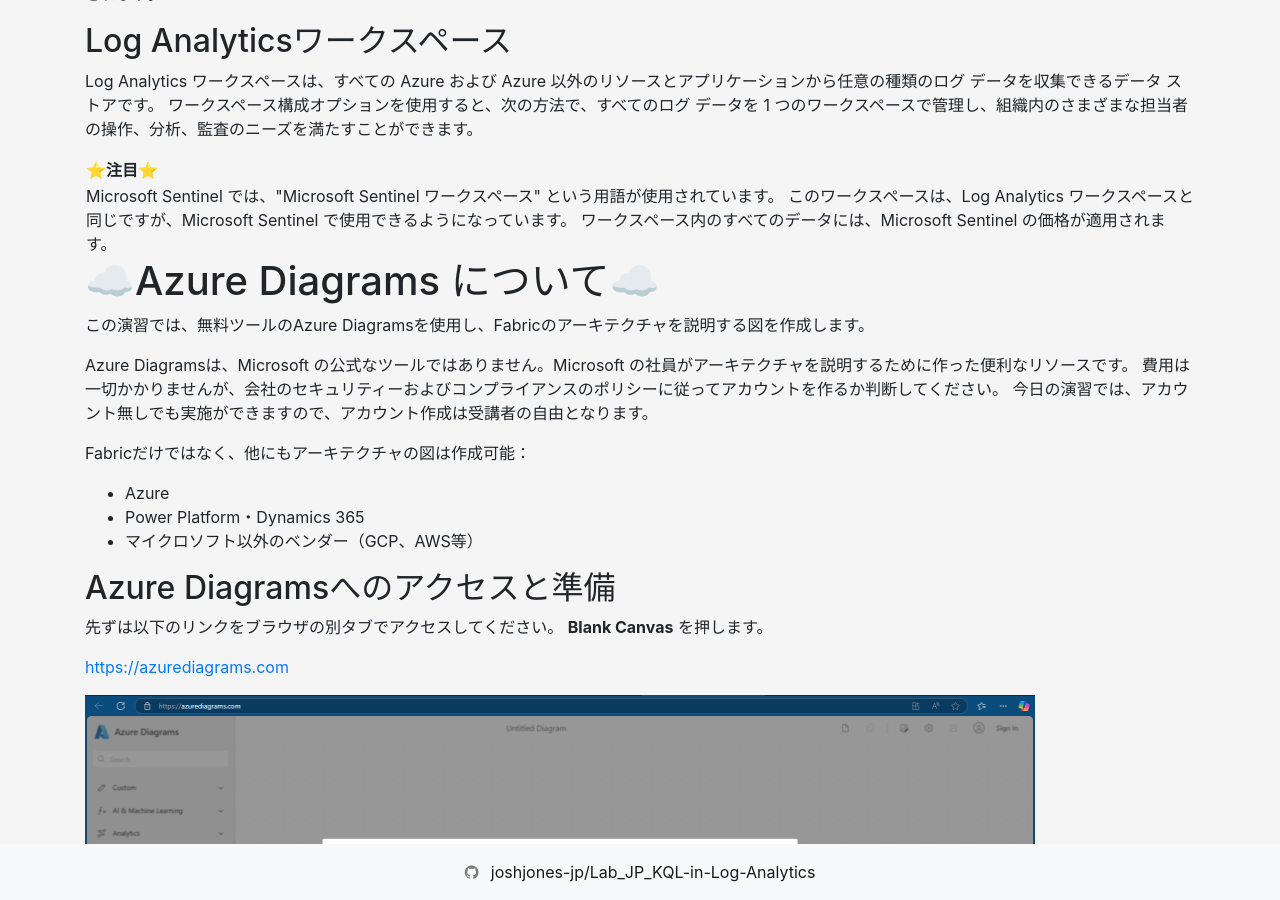
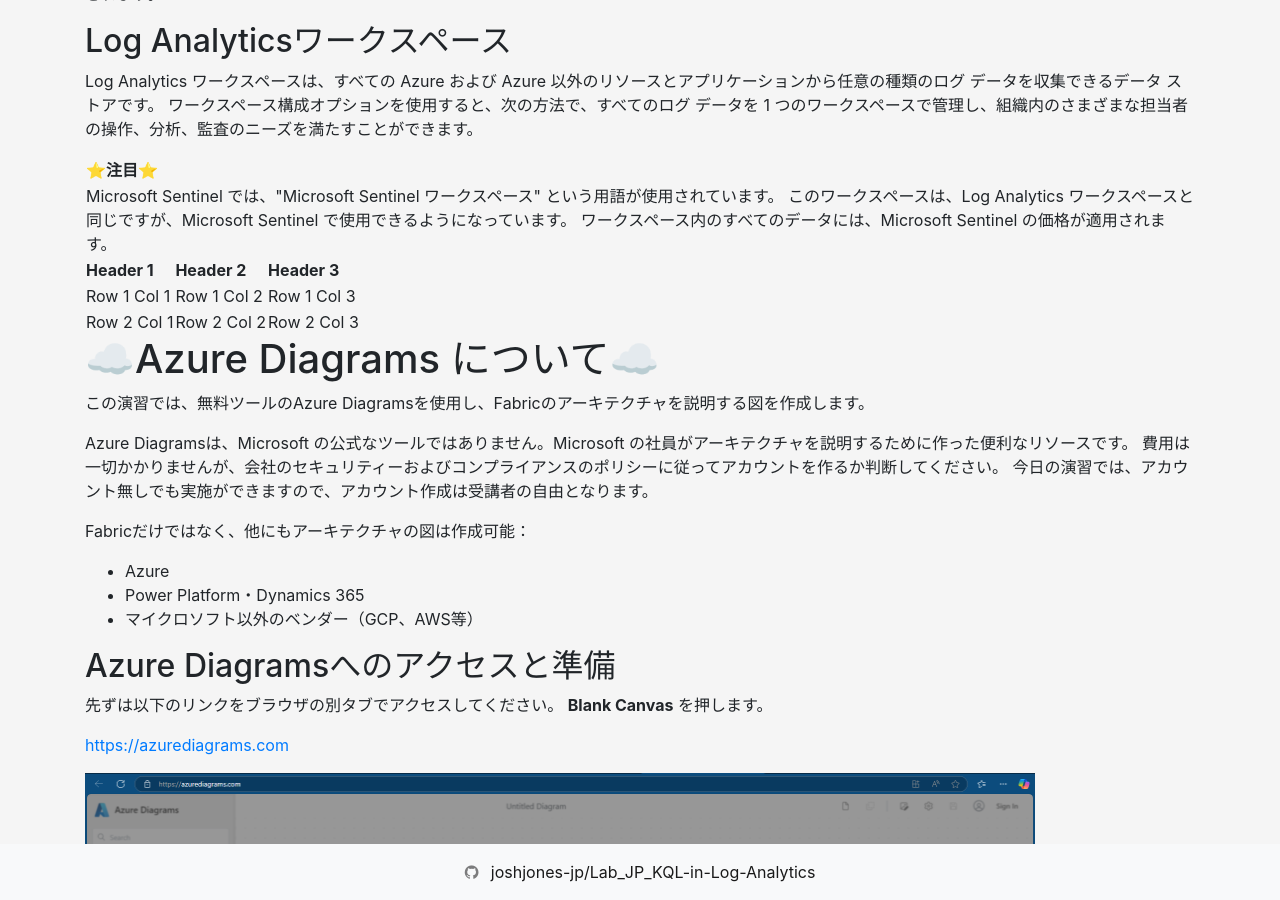
Before and after one commit to joshjones-jp/Lab_JP_KQL-in-Log-Analytics, a Jekyll site: the page built from KQL-LA演習.md, in a window 1280 px wide and 900 px high, scrolled down 333 px. Built offline with Jekyll 4.4.1, drawn with Linux system fonts in a browser that asks for light colours; nearby versions of some CDN libraries.

Commit message:
Update KQL-LA演習.md

```diff
--- a/KQL-LA演習.md
+++ b/KQL-LA演習.md
@@ -21,6 +21,10 @@ Log Analytics ワークスペースは、すべての Azure および Azure 以
   </tr>
 </table>
 
+| Header 1 | Header 2 | Header 3 |
+|----------|----------|----------|
+| Row 1 Col 1 | Row 1 Col 2 | Row 1 Col 3 |
+| Row 2 Col 1 | Row 2 Col 2 | Row 2 Col 3 |
 
 
 # ☁️Azure Diagrams について☁️
```
